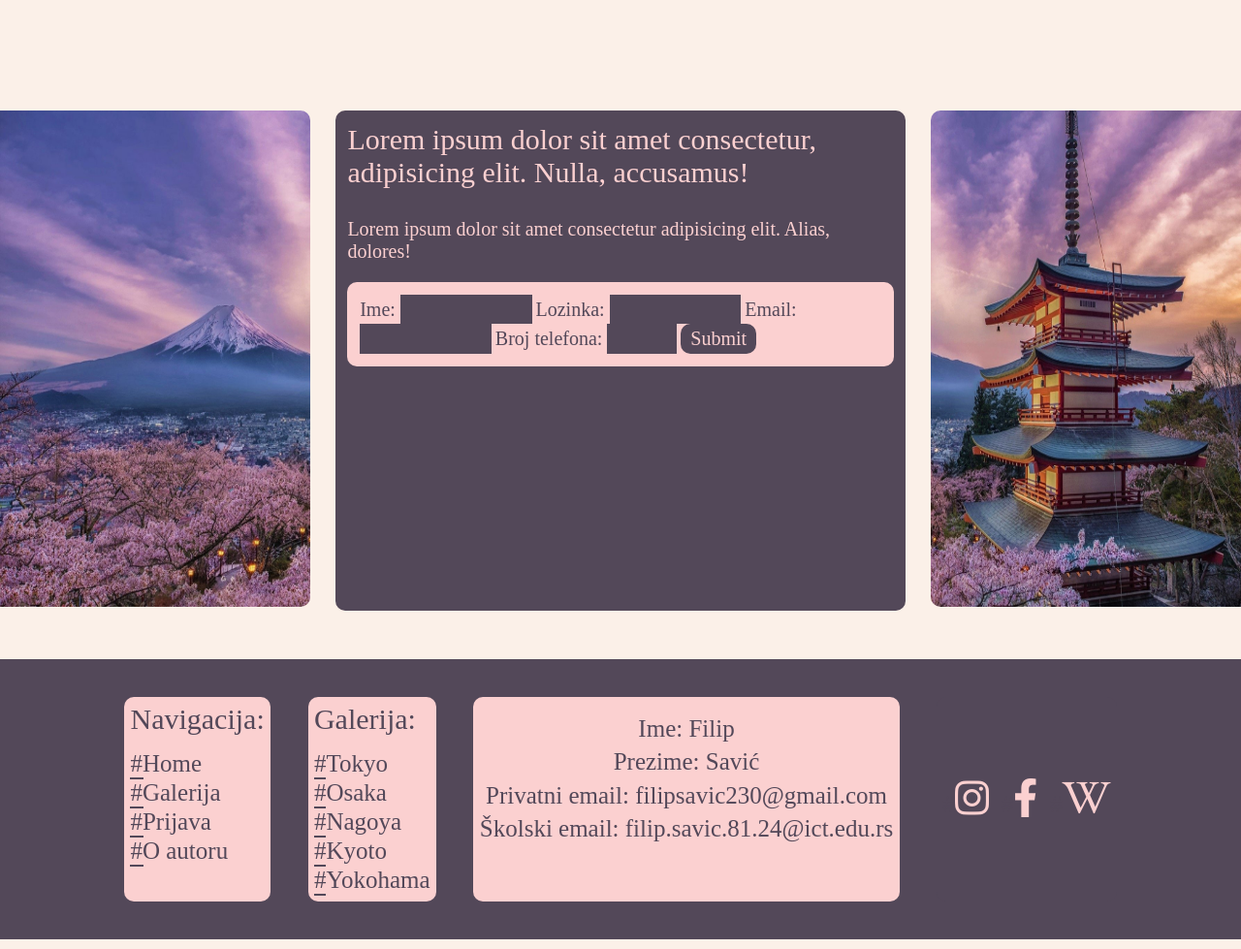
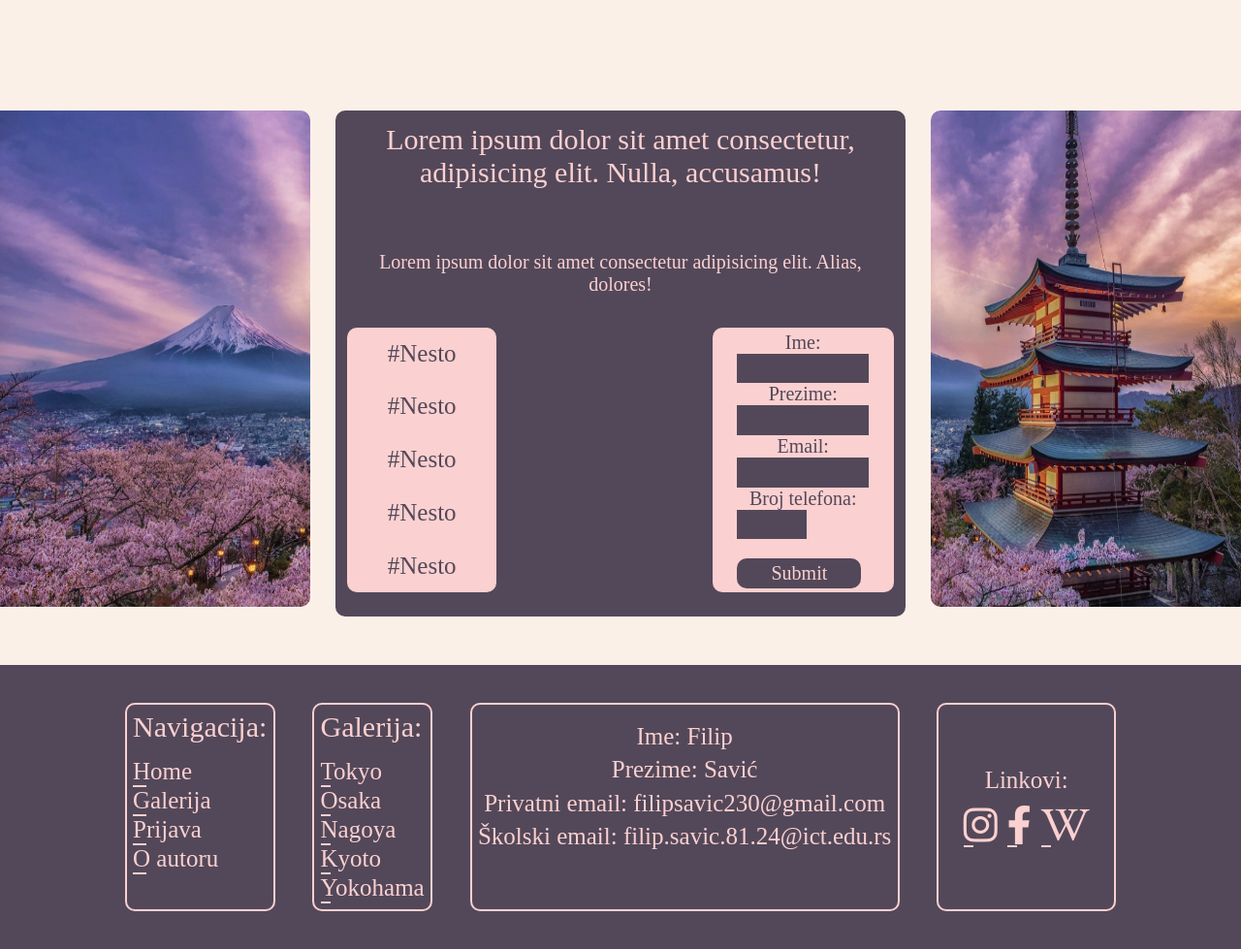
Before and after one commit to CofiShachou/Japan, a plain HTML site: page Prijava.html in a window 1280 px wide. Shown: the whole page at 97% size. Drawn offline with nearby package versions, Linux system fonts and the light colour scheme.

Commit message:
gotovo skoro sve

```diff
--- a/Prijava.html
+++ b/Prijava.html
@@ -55,21 +55,32 @@
                 <div class="prijavaMainDole">
                     <p>Lorem ipsum dolor sit amet consectetur adipisicing elit. Alias, dolores!</p>
                     <div class="formDiv">
+                      <div class="opis">
+                        <ul>
+                          <li><p>Nesto</p></li>
+                          <li><p>Nesto</p></li>
+                          <li><p>Nesto</p></li>
+                          <li><p>Nesto</p></li>
+                          <li><p>Nesto</p></li>
+                        </ul>
+                      </div>
                         <form action="">
+                              <div class="prijavaCol">
                                 <label for="ime">Ime: </label>
                                 <input type="text" name="ime" id="ime" required="required">
 
-                            <label for="prezime">Lozinka: </label>
-                            <input type="password" name="lozinka" id="lozinka" required="required">
+                                <label for="prezime">Prezime: </label>
+                                <input type="text" name="prezime" id="prezime" required="required">
+
 
                                 <label for="email">Email: </label>
                                 <input type="email" name="email" id="email" required="required">
 
-
                                 <label for="telefon">Broj telefona: </label>
                                 <input type="tel" name="telefon" id="telefon" class="telefon" pattern="[0-9]{3}-[0-9]{3}-[0-9]{3}" required="required">
+                              </div>
+                            <input type="submit" name="submit" id="submit" class="submit">
 
-                            <input type="submit" name="submit" id="submit" class="submit">
                         </form>
                     </div>
 
@@ -107,11 +118,18 @@
             </div>
 
             <div class="ikonice">
+              <p>Linkovi:</p>
+              <div class="red">
                 <a href="https://www.instagram.com/japandailies/" target="_blank"><i class="fa-brands fa-instagram"></i></a>
                 <a href="https://www.facebook.com/JapanGov/" target="_blank"><i class="fa-brands fa-facebook-f"></i></a>
                 <a href="https://sr.wikipedia.org/sr-ec/%D0%88%D0%B0%D0%BF%D0%B0%D0%BD"><i class="fa-brands fa-wikipedia-w" target="_blank"></i></a>
               </div>
             </div>
+        </div>
+
+
+
+    </div>
 
     <script src="js.js"></script>
 </body>
--- a/style.css
+++ b/style.css
@@ -453,15 +453,16 @@ body {
     background-color: var(--secondary2);
     padding: 3vw;
 }
-.footer div{
-    background-color: var(--primary1);
+.footerGalerije, .footerHeader, .footerContact{
+    /* background-color: var(--primary1); */
+    border: 2px solid var(--primary1);
     padding: 0.5vw;
     border-radius: 10px;
     display: flex;
     flex-direction: column;
 }
 .footer div a,p{
-    color: var(--secondary2);
+    color: var(--primary1);
     font-size: 25px;
 }
 .footer div a::before{
@@ -472,7 +473,7 @@ body {
     content: "";
     position: relative;
     display: flex;
-    background-color: var(--secondary2);
+    background-color: var(--primary1);
     width: 10%;
     height: 2px;
     transition-duration:1s ;
@@ -480,17 +481,34 @@ body {
 
 .footer div a:hover::after{
     content: "";
-    background-color: var(--secondary2);
+    background-color: var(--primary1);
     width: 100%;
 }
+.footer div a::before{
+    content: "";
+    /* font-family: 'Font Awesome 5 Free'; */
+}
+.footer .ikonice a::after{
+    content: "";
+    position: relative;
+    display: flex;
+    background-color: var(--primary1);
+    width: 10px;
+    height: 2px;
+    transition-duration:1s ;
+}
 .footer .ikonice{
-    background-color: var(--secondary2);
     display: flex;
-    flex-direction: row;
+    flex-direction: column;
+    align-items: center;
+    justify-content: center;
+    padding: 2vw;
     gap: 1vw;
+    border: 2px solid var(--primary1);
+    border-radius: 10px;
 }
-.ikonice{
-    align-items: center;
+.lpad{
+    display: flex;
 }
 .ikonice i{
     color: var(--primary1);
@@ -541,6 +559,7 @@ body {
     background-color: var(--secondary2);
     border-radius: 10px;
     padding: 1vw;
+    text-align: center;
 }
 .prijavaMain>p{
     font-size: 30px;
@@ -551,7 +570,7 @@ body {
     display: flex;
     flex-direction: column;
     align-items: center;
-    margin-top: 30px;
+    margin-top: 5vw;
 }
 .prijavaMainDole>p{
     font-size: 20px;
@@ -562,10 +581,36 @@ body {
 
 .formDiv{
     margin-top: 20px;
+    padding: 1vw;
+    border-radius: 10px;
+    display: flex;
+    width: 100%;
+    justify-content: space-between;
+}
+.opis{
     background-color: var(--primary1);
     padding: 1vw;
     border-radius: 10px;
+    width: 10vw;
+
 }
+.opis ul{
+    list-style-type: none;
+    display: flex;
+    flex-direction: column;
+    justify-content: space-between;
+    gap: 1vw;
+    height: 100%;
+}
+.opis ul li p::before{
+    content: "\23";
+}
+.opis ul li p{
+    font-size: 25px;
+    color: var(--secondary2);
+}
+
+
 form label{
     font-size:20px;
     color: var(--secondary2);
@@ -577,6 +622,20 @@ form input{
     font-size: 20px;
     padding:0.3vw;
 }
+form{
+    display: flex;
+    flex-direction: column;
+    gap: 20px;
+    background-color: var(--primary1);
+    padding:0.3vw 2vw;
+    border-radius: 10px;
+
+}
+.prijavaCol{
+    display: flex;
+    flex-direction: column;
+}
+
 .telefon{
     max-width: 5vw;
 }
@@ -584,6 +643,7 @@ form input{
     padding: 0.3vw 0.8vw;
     border-radius: 10px;
 }
+
 /* ////////////////////////    ⁡⁢⁣⁣O autoru⁡ */
 
 .oWrap{
```
Also changed, not shown: Galerija.html (+7 -0 lines), O autoru.html (+8 -2 lines), index.html (+8 -5 lines). Lines whose indentation alone changed are shown as unchanged.
